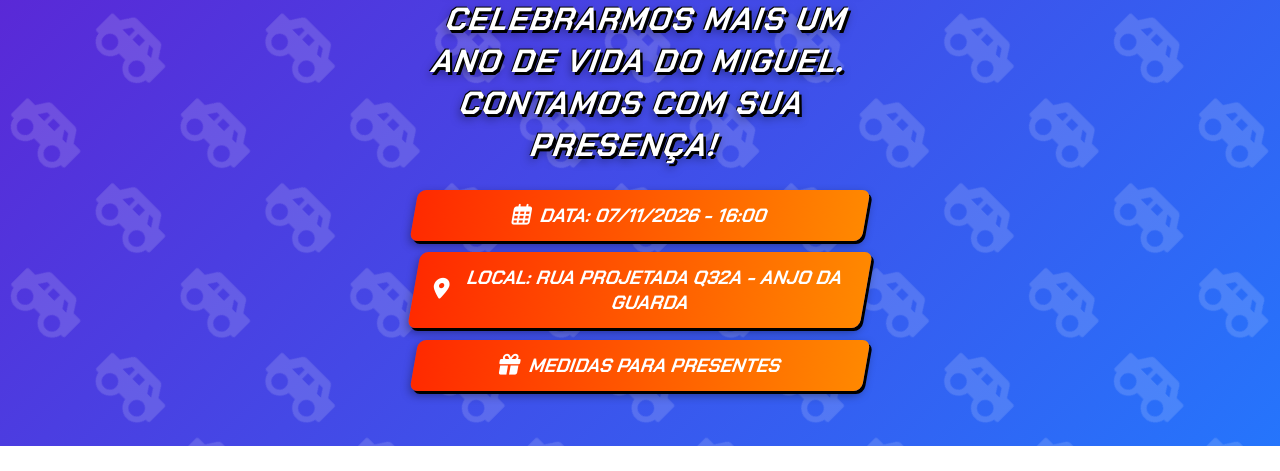
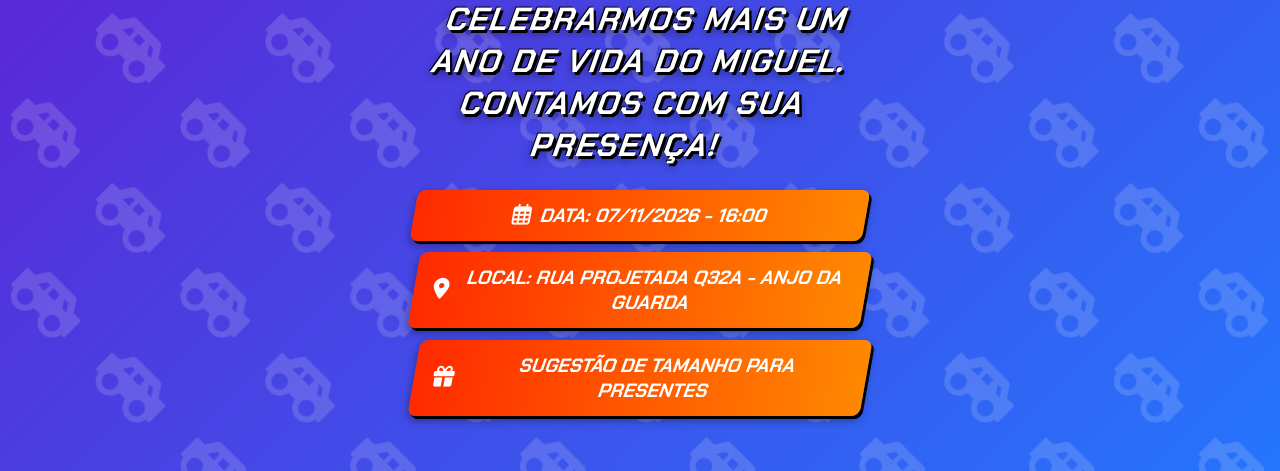
Before and after one commit to filhoderhayl/ConviteMiguel4Anos, a plain HTML site: page index.html in a window 1280 px wide. Shown: the part 536-1007 px from the top of the page. Before the commit the page ends 982 px from the top, so only its background shows below. Drawn offline with Linux system fonts and the light colour scheme.

Commit message:
Update index.html

```diff
--- a/index.html
+++ b/index.html
@@ -249,7 +249,7 @@
       <!-- Botão 3: Medidas para presentes -->
       <a href="javascript:void(0)" class="btn-convite" onclick="toggleTextoAlternativo()">
         <i class="fa-solid fa-gift"></i>
-        Medidas para presentes
+        Sugestão de tamanho para presentes
       </a>
     </div>
 
```
